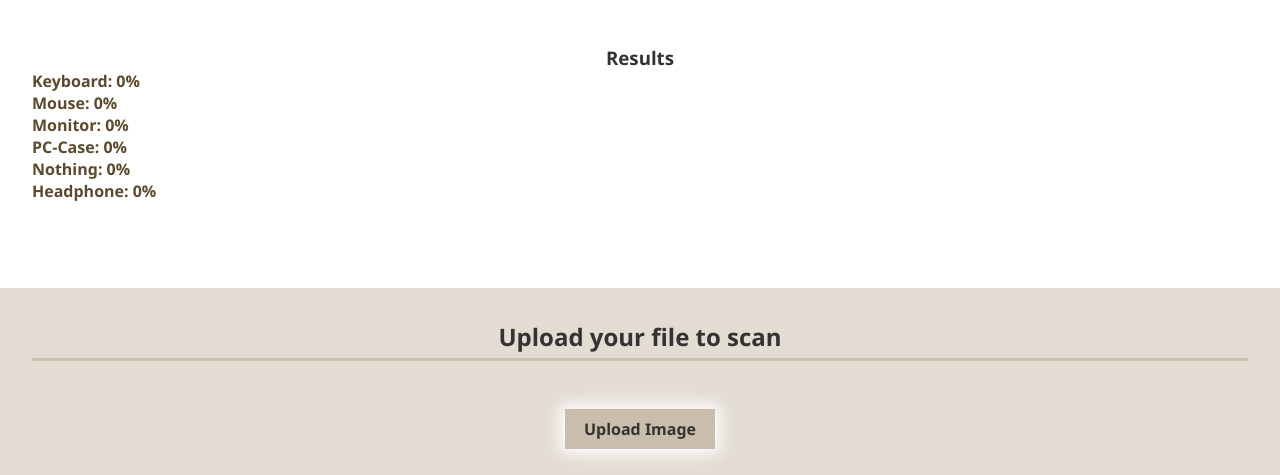
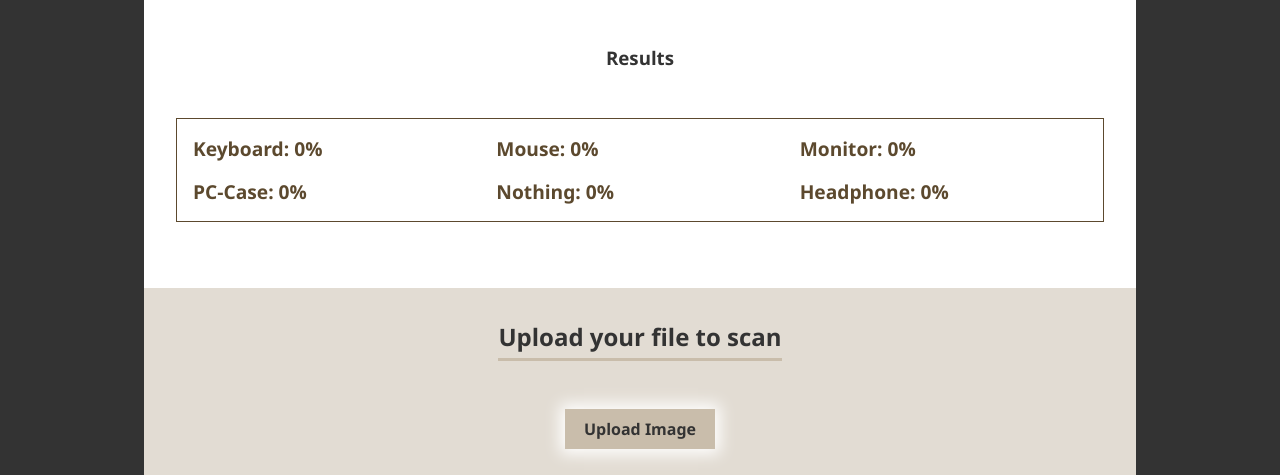
Before and after one commit to 5alomao/hardware-scan-AI, a plain HTML site: page index.html in a window 1280 px wide. Shown: the part 1312-1787 px from the top of the page. Drawn offline with Linux system fonts and the light colour scheme.

Commit message:
style(css/): Adjusted css values

```diff
--- a/css/hero.css
+++ b/css/hero.css
@@ -25,6 +25,8 @@
         bottom: 2rem;
         font-size: 14px;
         text-align: center;
+        left: 50%;
+        transform: translateX(-50%);
       }
     }
 
--- a/css/scan.css
+++ b/css/scan.css
@@ -7,6 +7,8 @@
 
   & .scan-webcam__header,
   & .upload-file__header {
+    margin: 0 auto;
+    width: fit-content;
     border-bottom: 3px solid var(--beige);
     padding-bottom: 5px;
   }
--- a/css/styles.css
+++ b/css/styles.css
@@ -21,10 +21,26 @@
 body {
   overflow-x: hidden;
   background-color: #333;
+  max-width: 992px;
+  margin: 0 auto;
 }
 
 .labels__item {
   text-align: left;
   font-weight: 600;
+  font-size: 1.2rem;
   color: var(--beige-dark);
 }
+
+#scan-webcam__content__results__labels,
+#upload-file__content__results__labels {
+    margin-top: 3rem;
+  display: grid;
+  padding: 1rem;
+  border: 1px solid var(--beige-dark);
+  background-color: var(--white);
+  gap: 1rem;
+  grid-template-columns: 1fr 1fr 1fr;
+  justify-content: space-around;
+  align-items: center;
+}
```
